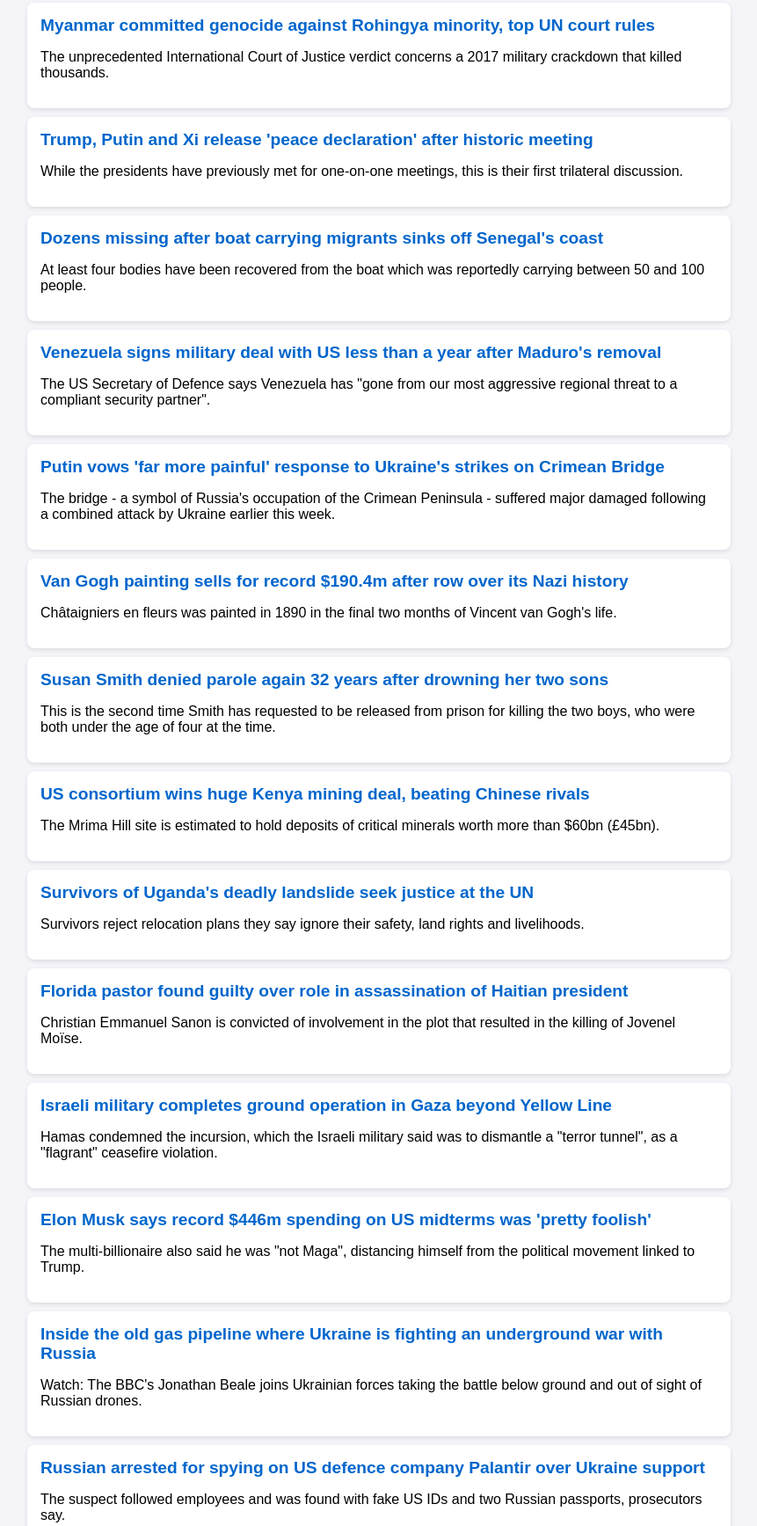
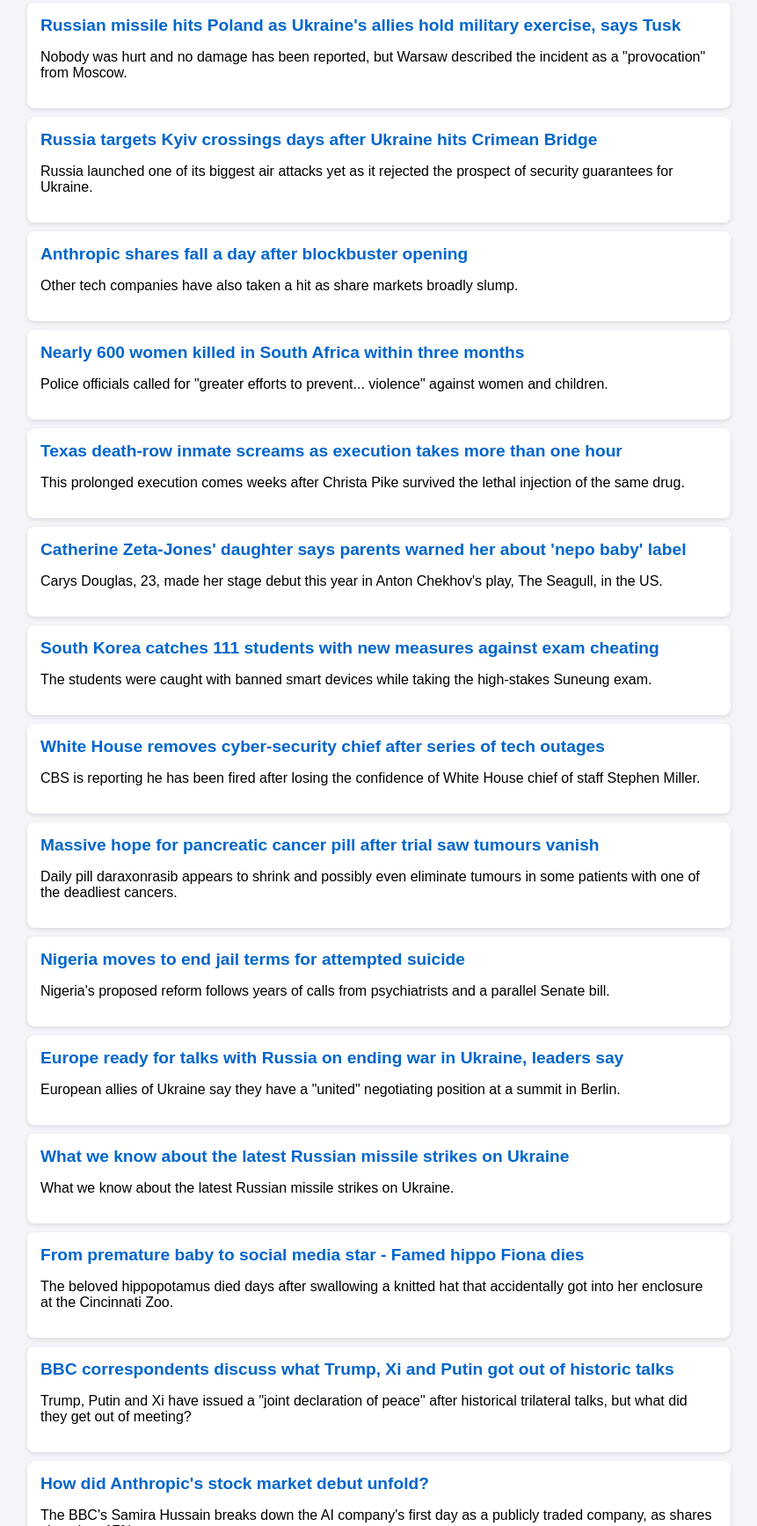
Before and after one commit to Gourabgh/news, a plain HTML site: page index.html in a window 1280 px wide. Shown: the part 98-1833 px from the top of the page at 88% size, without its empty margins (209-1070 px from the left). Drawn offline with Linux system fonts and the light colour scheme.

Commit message:
🤖 Auto-update latest news

```diff
--- a/index.html
+++ b/index.html
@@ -18,82 +18,82 @@
     <h1>🌍 Daily World News</h1>
 
     <div class="news-item">
-        <a href="https://www.bbc.co.uk/news/articles/c804wzp20ddvo?at_medium=RSS&at_campaign=rss" target="_blank">Myanmar committed genocide against Rohingya minority, top UN court rules</a>
-        <p>The unprecedented International Court of Justice verdict concerns a 2017 military crackdown that killed thousands.</p>
+        <a href="https://www.bbc.co.uk/news/articles/cqx2x9dklxnro?at_medium=RSS&at_campaign=rss" target="_blank">Russian missile hits Poland as Ukraine's allies hold military exercise, says Tusk</a>
+        <p>Nobody was hurt and no damage has been reported, but Warsaw described the incident as a "provocation" from Moscow.</p>
     </div>
 
     <div class="news-item">
-        <a href="https://www.bbc.co.uk/news/articles/c623j4ln97x7o?at_medium=RSS&at_campaign=rss" target="_blank">Trump, Putin and Xi release 'peace declaration' after historic meeting</a>
-        <p>While the presidents have previously met for one-on-one meetings, this is their first trilateral discussion.</p>
+        <a href="https://www.bbc.co.uk/news/articles/c6x29gn4pdn9o?at_medium=RSS&at_campaign=rss" target="_blank">Russia targets Kyiv crossings days after Ukraine hits Crimean Bridge</a>
+        <p>Russia launched one of its biggest air attacks yet as it rejected the prospect of security guarantees for Ukraine.</p>
     </div>
 
     <div class="news-item">
-        <a href="https://www.bbc.co.uk/news/articles/c58j484089ewo?at_medium=RSS&at_campaign=rss" target="_blank">Dozens missing after boat carrying migrants sinks off Senegal's coast</a>
-        <p>At least four bodies have been recovered from the boat which was reportedly carrying between 50 and 100 people.</p>
+        <a href="https://www.bbc.co.uk/news/articles/c6808ym10vzgo?at_medium=RSS&at_campaign=rss" target="_blank">Anthropic shares fall a day after blockbuster opening</a>
+        <p>Other tech companies have also taken a hit as share markets broadly slump.</p>
     </div>
 
     <div class="news-item">
-        <a href="https://www.bbc.co.uk/news/articles/cmwy8pyqlq5vo?at_medium=RSS&at_campaign=rss" target="_blank">Venezuela signs military deal with US less than a year after Maduro's removal</a>
-        <p>The US Secretary of Defence says Venezuela has "gone from our most aggressive regional threat to a compliant security partner".</p>
+        <a href="https://www.bbc.co.uk/news/articles/c69vwyjp0339o?at_medium=RSS&at_campaign=rss" target="_blank">Nearly 600 women killed in South Africa within three months</a>
+        <p>Police officials called for "greater efforts to prevent... violence" against women and children.</p>
     </div>
 
     <div class="news-item">
-        <a href="https://www.bbc.co.uk/news/articles/cm879dqn3e1jo?at_medium=RSS&at_campaign=rss" target="_blank">Putin vows 'far more painful' response to Ukraine's strikes on Crimean Bridge</a>
-        <p>The bridge - a symbol of Russia's occupation of the Crimean Peninsula - suffered major damaged following a combined attack by Ukraine earlier this week.</p>
+        <a href="https://www.bbc.co.uk/news/articles/ck20vl1dd8qzo?at_medium=RSS&at_campaign=rss" target="_blank">Texas death-row inmate screams as execution takes more than one hour</a>
+        <p>This prolonged execution comes weeks after Christa Pike survived the lethal injection of the same drug. </p>
     </div>
 
     <div class="news-item">
-        <a href="https://www.bbc.co.uk/news/articles/c5dj1dkwzvzwo?at_medium=RSS&at_campaign=rss" target="_blank">Van Gogh painting sells for record $190.4m after row over its Nazi history</a>
-        <p>Châtaigniers en fleurs was painted in 1890 in the final two months of Vincent van Gogh's life.</p>
+        <a href="https://www.bbc.co.uk/news/articles/cmgj35zvjyp9o?at_medium=RSS&at_campaign=rss" target="_blank">Catherine Zeta-Jones' daughter says parents warned her about 'nepo baby' label</a>
+        <p>Carys Douglas, 23, made her stage debut this year in Anton Chekhov's play, The Seagull, in the US.</p>
     </div>
 
     <div class="news-item">
-        <a href="https://www.bbc.co.uk/news/articles/ckdd1y09eqjmo?at_medium=RSS&at_campaign=rss" target="_blank">Susan Smith denied parole again 32 years after drowning her two sons</a>
-        <p>This is the second time Smith has requested to be released from prison for killing the two boys, who were both under the age of four at the time.</p>
+        <a href="https://www.bbc.co.uk/news/articles/cm3vgw1xevvwo?at_medium=RSS&at_campaign=rss" target="_blank">South Korea catches 111 students with new measures against exam cheating</a>
+        <p>The students were caught with banned smart devices while taking the high-stakes Suneung exam.</p>
     </div>
 
     <div class="news-item">
-        <a href="https://www.bbc.co.uk/news/articles/cm9q84gp0gr3o?at_medium=RSS&at_campaign=rss" target="_blank">US consortium wins huge Kenya mining deal, beating Chinese rivals</a>
-        <p>The Mrima Hill site is estimated to hold deposits of critical minerals worth more than $60bn (£45bn).</p>
+        <a href="https://www.bbc.co.uk/news/articles/cwz0k3nn5p5mo?at_medium=RSS&at_campaign=rss" target="_blank">White House removes cyber-security chief after series of tech outages</a>
+        <p>CBS is reporting he has been fired after losing the confidence of White House chief of staff Stephen Miller.</p>
     </div>
 
     <div class="news-item">
-        <a href="https://www.bbc.co.uk/news/articles/c920xgxp5785o?at_medium=RSS&at_campaign=rss" target="_blank">Survivors of Uganda's deadly landslide seek justice at the UN</a>
-        <p>Survivors reject relocation plans they say ignore their safety, land rights and livelihoods.</p>
+        <a href="https://www.bbc.co.uk/news/articles/cqrmgjnzz9l0o?at_medium=RSS&at_campaign=rss" target="_blank">Massive hope for pancreatic cancer pill after trial saw tumours vanish</a>
+        <p>Daily pill daraxonrasib appears to shrink and possibly even eliminate tumours in some patients with one of the deadliest cancers.</p>
     </div>
 
     <div class="news-item">
-        <a href="https://www.bbc.co.uk/news/articles/cm702q0lg50po?at_medium=RSS&at_campaign=rss" target="_blank">Florida pastor found guilty over role in assassination of Haitian president</a>
-        <p>Christian Emmanuel Sanon is convicted of involvement in the plot that resulted in the killing of Jovenel Moïse.</p>
+        <a href="https://www.bbc.co.uk/news/articles/cm3rgnvxj339o?at_medium=RSS&at_campaign=rss" target="_blank">Nigeria moves to end jail terms for attempted suicide</a>
+        <p>Nigeria's proposed reform follows years of calls from psychiatrists and a parallel Senate bill.</p>
     </div>
 
     <div class="news-item">
-        <a href="https://www.bbc.co.uk/news/articles/cw8r7510degno?at_medium=RSS&at_campaign=rss" target="_blank">Israeli military completes ground operation in Gaza beyond Yellow Line</a>
-        <p>Hamas condemned the incursion, which the Israeli military said was to dismantle a "terror tunnel", as a "flagrant" ceasefire violation.</p>
+        <a href="https://www.bbc.co.uk/news/articles/ckzd9nln5e6go?at_medium=RSS&at_campaign=rss" target="_blank">Europe ready for talks with Russia on ending war in Ukraine, leaders say</a>
+        <p>European allies of Ukraine say they have a "united" negotiating position at a summit in Berlin.</p>
     </div>
 
     <div class="news-item">
-        <a href="https://www.bbc.co.uk/news/articles/cm9q8j2z3gg8o?at_medium=RSS&at_campaign=rss" target="_blank">Elon Musk says record $446m spending on US midterms was 'pretty foolish'</a>
-        <p>The multi-billionaire also said he was "not Maga", distancing himself from the political movement linked to Trump.</p>
+        <a href="https://www.bbc.co.uk/news/videos/c65y19wy3xl8o?at_medium=RSS&at_campaign=rss" target="_blank">What we know about the latest Russian missile strikes on Ukraine</a>
+        <p>What we know about the latest Russian missile strikes on Ukraine.</p>
     </div>
 
     <div class="news-item">
-        <a href="https://www.bbc.co.uk/news/videos/c8p3vw4q6nzzo?at_medium=RSS&at_campaign=rss" target="_blank">Inside the old gas pipeline where Ukraine is fighting an underground war with Russia</a>
-        <p>Watch: The BBC's Jonathan Beale joins Ukrainian forces taking the battle below ground and out of sight of Russian drones.</p>
+        <a href="https://www.bbc.co.uk/news/videos/cq39gvj9y7xpo?at_medium=RSS&at_campaign=rss" target="_blank">From premature baby to social media star - Famed hippo Fiona dies</a>
+        <p>The beloved hippopotamus died days after swallowing a knitted hat that accidentally got into her enclosure at the Cincinnati Zoo.</p>
     </div>
 
     <div class="news-item">
-        <a href="https://www.bbc.co.uk/news/articles/cq20xg80ly47o?at_medium=RSS&at_campaign=rss" target="_blank">Russian arrested for spying on US defence company Palantir over Ukraine support</a>
-        <p>The suspect followed employees and was found with fake US IDs and two Russian passports, prosecutors say.</p>
+        <a href="https://www.bbc.co.uk/news/videos/c63rgnq05pdwo?at_medium=RSS&at_campaign=rss" target="_blank">BBC correspondents discuss what Trump, Xi and Putin got out of historic talks</a>
+        <p>Trump, Putin and Xi have issued a "joint declaration of peace" after historical trilateral talks, but what did they get out of meeting?</p>
     </div>
 
     <div class="news-item">
-        <a href="https://www.bbc.co.uk/news/articles/c6lyw490z14jo?at_medium=RSS&at_campaign=rss" target="_blank">Parents jailed for torture and death of four-year-old girl found along French motorway in 1987</a>
-        <p>Inass Touloub's body was found along the A10 road in 1987, bearing marks of abuse, and was not identified until 2018.</p>
+        <a href="https://www.bbc.co.uk/news/videos/cwg7l01vg081o?at_medium=RSS&at_campaign=rss" target="_blank">How did Anthropic's stock market debut unfold?</a>
+        <p>The BBC's Samira Hussain breaks down the AI company's first day as a publicly traded company, as shares closed up 17%.</p>
     </div>
 
     <div class="footer">
-        <p>This page is automatically generated.<br>Last updated: 2026-11-19 16:58:23</p>
+        <p>This page is automatically generated.<br>Last updated: 2026-11-20 16:33:36</p>
     </div>
 </body>
 </html>
```
